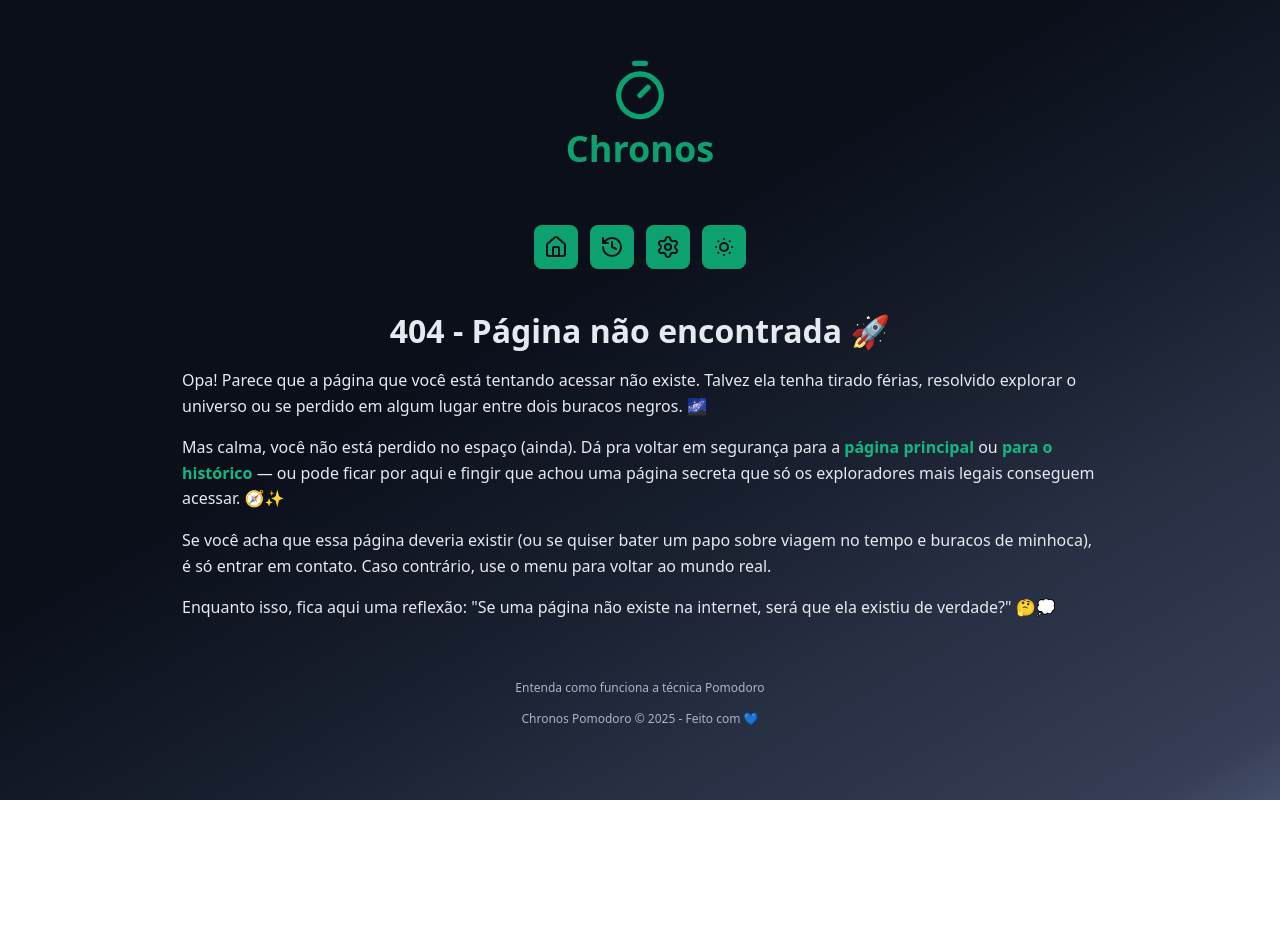
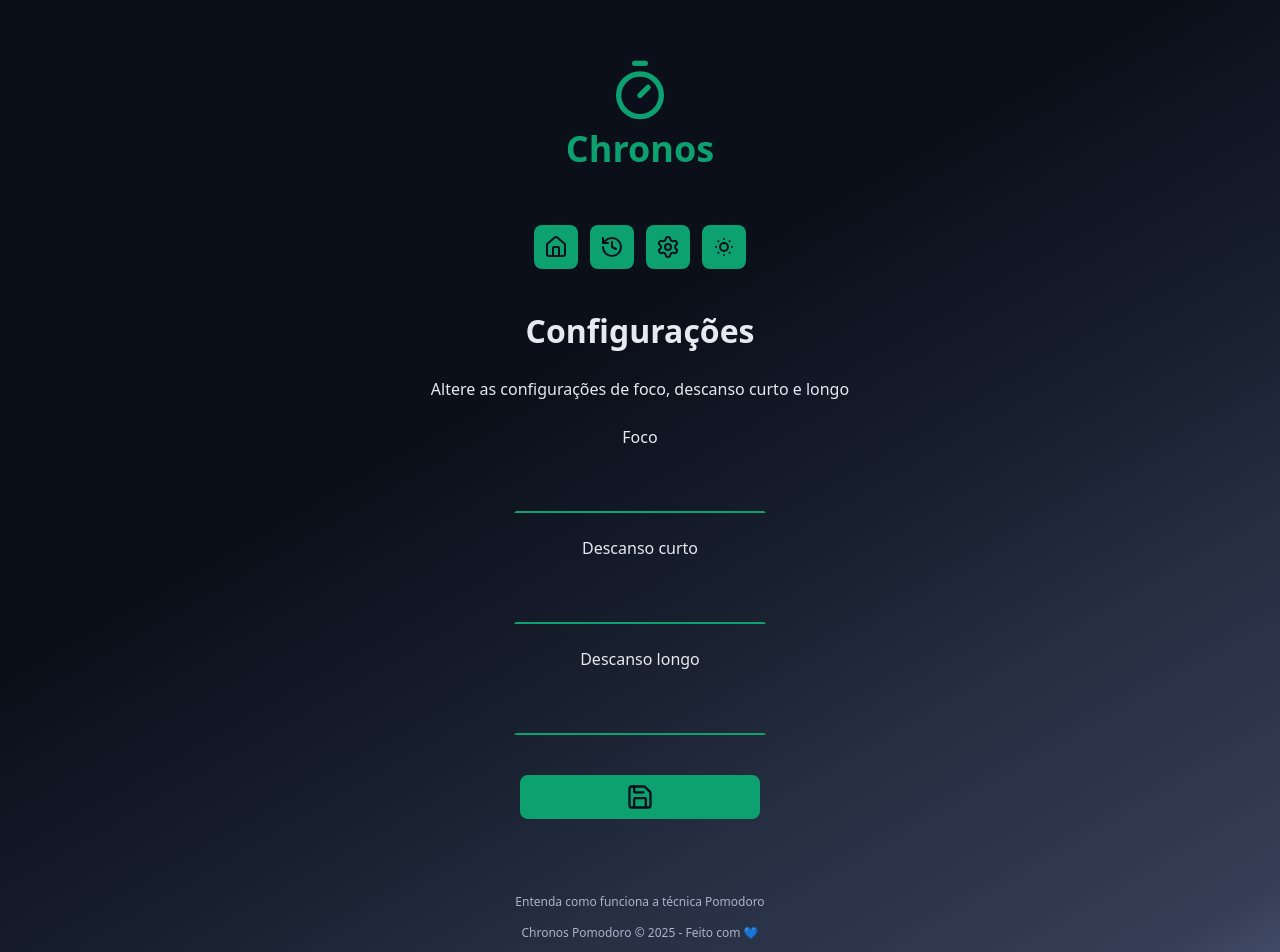
Before and after one commit to breGarcia66/React-Project-Pomodoro, a React (Vite) app: page /settings in a window 1280 px wide. Shown: the top 952 px of the page. Before the commit the page ends 800 px from the top, so only its background shows below. Built offline with nearby package versions, Linux system fonts and the light colour scheme.

Commit message:
criando página Settings

```diff
--- a/src/pages/History/index.tsx
+++ b/src/pages/History/index.tsx
@@ -36,7 +36,6 @@
     },
   );
 
-
   useEffect(() => {
     setSortTasksOptions(prevSortTasksOptions => ({
       ...prevSortTasksOptions,
@@ -49,13 +48,18 @@
   }, [state.tasks]);
 
   useEffect(() => {
-    if(!confirmClearHistory) return;
+    if (!confirmClearHistory) return;
 
-    console.log('Apagar histórico de tarefas');
     setConfirmClearHistory(false);
 
     dispatchState({ type: taskActionType.RESET_STATE });
-  }, [confirmClearHistory])
+  }, [confirmClearHistory]);
+
+  useEffect(() => {
+    return () => {
+      showMessage.dismiss();
+    };
+  }, []);
 
   function handleSortTasks({ field }: Pick<SortTasksOptions, 'field'>) {
     const newDirection = sortTasksOption.direction === 'desc' ? 'asc' : 'desc';
@@ -73,9 +77,9 @@
 
   function handleResetHistory() {
     showMessage.dismiss();
-    showMessage.confirm('Apagar histórico?', (confirmation => {
+    showMessage.confirm('Apagar histórico?', confirmation => {
       setConfirmClearHistory(confirmation);
-    }))
+    });
   }
 
   return (
--- /dev/null
+++ b/src/pages/Settings/index.tsx
@@ -0,0 +1,46 @@
+import { MainTemplate } from '../../templates/MainTemplate';
+import { Container } from '../../components/Container';
+import { DefaultInput } from '../../components/DefaultInput';
+import { DefaultButton } from '../../components/DefaultButton';
+import { SaveIcon } from 'lucide-react';
+import { Heading } from '../../components/Heading';
+
+export function Settings() {
+  return (
+    <MainTemplate>
+      <Container>
+        <Heading>Configurações</Heading>
+      </Container>
+
+      <Container>
+        <p style={{ textAlign: 'center' }}>
+          Altere as configurações de foco, descanso curto e longo
+        </p>
+      </Container>
+
+      <Container>
+        <form action='' className='form'>
+          <div className='formRow'>
+            <DefaultInput id='workTime' labelText='Foco' />
+          </div>
+
+          <div className='formRow'>
+            <DefaultInput id='shortBreakTime' labelText='Descanso curto' />
+          </div>
+
+          <div className='formRow'>
+            <DefaultInput id='longBreakTime' labelText='Descanso longo' />
+          </div>
+
+          <div className='formRow'>
+            <DefaultButton
+              icon={<SaveIcon />}
+              aria-label='salvar configurações'
+              title='salvar configurações'
+            />
+          </div>
+        </form>
+      </Container>
+    </MainTemplate>
+  );
+}
--- a/src/routers/MainRouter/indes.tsx
+++ b/src/routers/MainRouter/indes.tsx
@@ -8,6 +8,7 @@
 import { BrowserRouter, Route, Routes } from 'react-router';
 import { useLocation } from 'react-router';
 import { useEffect } from 'react';
+import { Settings } from '../../pages/Settings';
 
 function ScrollToTop() {
   const { pathname } = useLocation();
@@ -27,6 +28,7 @@
         <Route path='/' element={<Home />} />
         <Route path='/about-pomodoro' element={<AboutPomodoro />} />
         <Route path='/history/' element={<History />} />
+        <Route path='/settings/' element={<Settings />} />
         <Route path='*' element={<NotFound />} />
       </Routes>
     </BrowserRouter>
```
